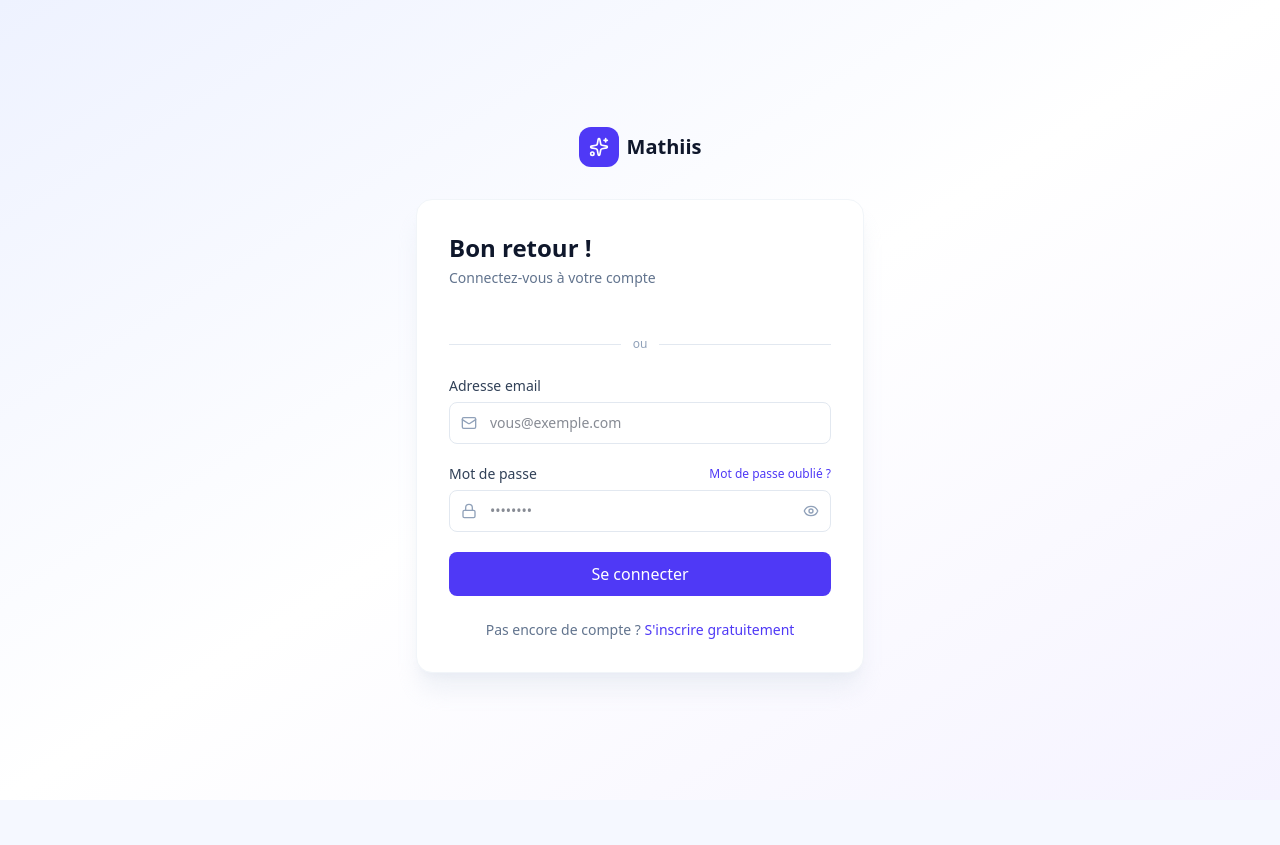
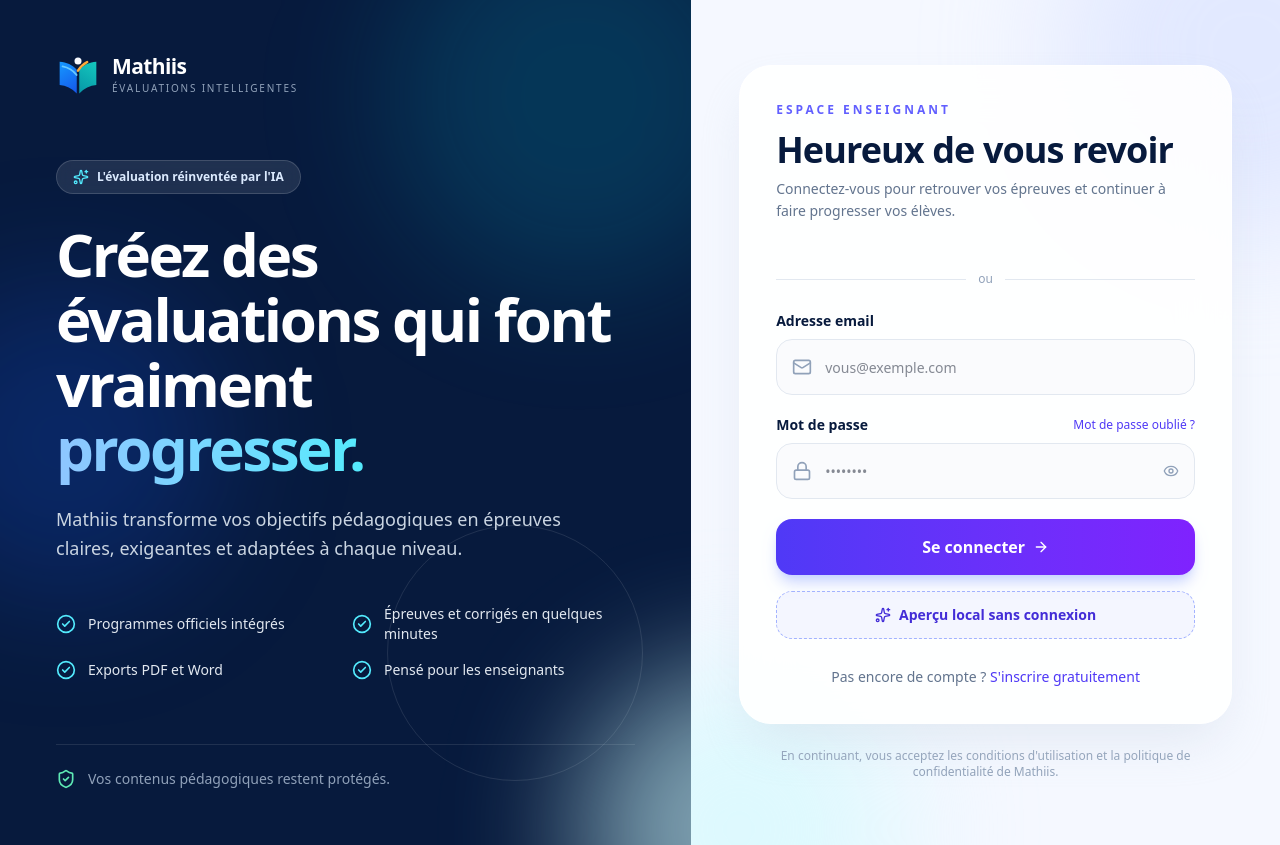
Before and after one commit to Leandre-oloke/mathiis-frontend, a Next.js app: page /auth/login in a window 1280 px wide. Before the commit the page ends 800 px from the top, so only its background shows below. Built offline with nearby package versions, Linux system fonts and the light colour scheme; no server answers.

Commit message:
feat: redesign login and add local preview access

```diff
--- a/src/app/auth/login/page.tsx
+++ b/src/app/auth/login/page.tsx
@@ -7,9 +7,10 @@ import { useForm } from "react-hook-form";
 import { zodResolver } from "@hookform/resolvers/zod";
 import { z } from "zod";
 import toast from "react-hot-toast";
-import { Sparkles, Mail, Lock, Loader2, Eye, EyeOff } from "lucide-react";
+import { Mail, Lock, Loader2, Eye, EyeOff, CheckCircle2, ShieldCheck, ArrowRight, Sparkles } from "lucide-react";
 import { useAuthStore } from "@/store/auth";
 import GoogleButton from "@/components/auth/GoogleButton";
+import { MathiisBrand } from "@/components/layout/MathiisBrand";
 
 const schema = z.object({
   email: z.string().email("Email invalide"),
@@ -22,6 +23,7 @@ export default function LoginPage() {
   const router = useRouter();
   const login = useAuthStore((s) => s.login);
   const resendVerification = useAuthStore((s) => s.resendVerification);
+  const enterDevPreview = useAuthStore((s) => s.enterDevPreview);
   const [showPassword, setShowPassword] = useState(false);
   const [unverifiedEmail, setUnverifiedEmail] = useState<string | null>(null);
 
@@ -59,22 +61,46 @@ export default function LoginPage() {
     }
   };
 
+  const handleLocalPreview = () => {
+    enterDevPreview();
+    toast.success("Mode aperçu local activé");
+    router.push("/dashboard");
+  };
+
   return (
-    <div className="min-h-screen bg-gradient-to-br from-indigo-50 via-white to-violet-50 flex items-center justify-center p-4">
-      <div className="w-full max-w-md">
-        {/* Logo */}
-        <div className="text-center mb-8">
-          <Link href="/" className="inline-flex items-center gap-2">
-            <div className="w-10 h-10 bg-indigo-600 rounded-xl flex items-center justify-center">
-              <Sparkles className="w-5 h-5 text-white" />
-            </div>
-            <span className="font-bold text-slate-900 text-xl">Mathiis</span>
-          </Link>
+    <main className="relative min-h-screen overflow-hidden bg-[#f5f8ff] lg:grid lg:grid-cols-[1.08fr_0.92fr]">
+      <section className="relative hidden min-h-screen overflow-hidden bg-[#071a3d] p-10 text-white lg:flex lg:flex-col lg:justify-between xl:p-14">
+        <div className="absolute -left-24 top-1/3 h-80 w-80 rounded-full bg-blue-600/20 blur-3xl" />
+        <div className="absolute -right-20 -top-24 h-96 w-96 rounded-full bg-cyan-400/15 blur-3xl" />
+        <div className="absolute bottom-16 right-12 h-64 w-64 rounded-full border border-white/10" />
+        <Link href="/" className="relative inline-flex w-fit"><MathiisBrand /></Link>
+        <div className="relative max-w-xl py-16">
+          <span className="inline-flex items-center gap-2 rounded-full border border-white/15 bg-white/10 px-4 py-2 text-xs font-semibold text-blue-100 backdrop-blur">
+            <Sparkles className="h-4 w-4 text-cyan-300" /> L&apos;évaluation réinventée par l&apos;IA
+          </span>
+          <h1 className="mt-7 text-5xl font-black leading-[1.08] tracking-[-0.04em] xl:text-6xl">
+            Créez des évaluations qui font vraiment <span className="bg-gradient-to-r from-blue-300 to-cyan-300 bg-clip-text text-transparent">progresser.</span>
+          </h1>
+          <p className="mt-6 max-w-lg text-lg leading-relaxed text-slate-300">Mathiis transforme vos objectifs pédagogiques en épreuves claires, exigeantes et adaptées à chaque niveau.</p>
+          <div className="mt-10 grid gap-4 sm:grid-cols-2">
+            {["Programmes officiels intégrés", "Épreuves et corrigés en quelques minutes", "Exports PDF et Word", "Pensé pour les enseignants"].map((benefit) => (
+              <div key={benefit} className="flex items-center gap-3 text-sm font-medium text-slate-200"><CheckCircle2 className="h-5 w-5 shrink-0 text-cyan-300" />{benefit}</div>
+            ))}
+          </div>
         </div>
+        <div className="relative flex items-center gap-3 border-t border-white/10 pt-6 text-sm text-slate-400"><ShieldCheck className="h-5 w-5 text-emerald-300" />Vos contenus pédagogiques restent protégés.</div>
+      </section>
 
-        <div className="bg-white rounded-2xl shadow-xl shadow-slate-200/60 border border-slate-100 p-8">
-          <h1 className="text-2xl font-bold text-slate-900 mb-1">Bon retour !</h1>
-          <p className="text-slate-500 text-sm mb-8">Connectez-vous à votre compte</p>
+      <section className="relative flex min-h-screen items-center justify-center px-4 py-10 sm:px-8 lg:px-12">
+        <div className="absolute right-[-10rem] top-[-9rem] h-96 w-96 rounded-full bg-indigo-200/40 blur-3xl" />
+        <div className="absolute bottom-[-9rem] left-[-7rem] h-80 w-80 rounded-full bg-cyan-100/60 blur-3xl" />
+        <div className="relative w-full max-w-lg">
+          <Link href="/" className="mb-8 inline-flex lg:hidden"><MathiisBrand theme="light" /></Link>
+
+          <div className="rounded-[2rem] border border-white bg-white/90 p-6 shadow-2xl shadow-slate-300/45 backdrop-blur-xl sm:p-9">
+          <p className="text-xs font-bold uppercase tracking-[0.25em] text-indigo-500">Espace enseignant</p>
+          <h2 className="mt-3 text-3xl font-black tracking-tight text-[#071a3d] sm:text-4xl">Heureux de vous revoir</h2>
+          <p className="mb-8 mt-2 text-sm leading-relaxed text-slate-500">Connectez-vous pour retrouver vos épreuves et continuer à faire progresser vos élèves.</p>
 
           <div className="mb-6">
             <GoogleButton />
@@ -82,16 +108,16 @@ export default function LoginPage() {
 
           <form onSubmit={handleSubmit(onSubmit)} className="space-y-5">
             <div>
-              <label className="block text-sm font-medium text-slate-700 mb-1.5">
+              <label className="mb-2 block text-sm font-bold text-[#071a3d]">
                 Adresse email
               </label>
               <div className="relative">
-                <Mail className="absolute left-3 top-1/2 -translate-y-1/2 w-4 h-4 text-slate-400" />
+                <Mail className="absolute left-4 top-1/2 h-5 w-5 -translate-y-1/2 text-slate-400" />
                 <input
                   {...register("email")}
                   type="email"
                   placeholder="vous@exemple.com"
-                  className="w-full pl-10 pr-4 py-2.5 border border-slate-200 rounded-lg text-sm focus:outline-none focus:ring-2 focus:ring-indigo-500 focus:border-transparent transition-all"
+                  className="h-14 w-full rounded-2xl border border-slate-200 bg-slate-50/70 pl-12 pr-4 text-sm outline-none transition-all focus:border-transparent focus:bg-white focus:ring-2 focus:ring-indigo-500"
                 />
               </div>
               {errors.email && (
@@ -100,8 +126,8 @@ export default function LoginPage() {
             </div>
 
             <div>
-              <div className="flex items-center justify-between mb-1.5">
-                <label className="block text-sm font-medium text-slate-700">
+              <div className="mb-2 flex items-center justify-between">
+                <label className="block text-sm font-bold text-[#071a3d]">
                   Mot de passe
                 </label>
                 <Link
@@ -112,17 +138,18 @@ export default function LoginPage() {
                 </Link>
               </div>
               <div className="relative">
-                <Lock className="absolute left-3 top-1/2 -translate-y-1/2 w-4 h-4 text-slate-400" />
+                <Lock className="absolute left-4 top-1/2 h-5 w-5 -translate-y-1/2 text-slate-400" />
                 <input
                   {...register("password")}
                   type={showPassword ? "text" : "password"}
                   placeholder="••••••••"
-                  className="w-full pl-10 pr-10 py-2.5 border border-slate-200 rounded-lg text-sm focus:outline-none focus:ring-2 focus:ring-indigo-500 focus:border-transparent transition-all"
+                  className="h-14 w-full rounded-2xl border border-slate-200 bg-slate-50/70 pl-12 pr-12 text-sm outline-none transition-all focus:border-transparent focus:bg-white focus:ring-2 focus:ring-indigo-500"
                 />
                 <button
                   type="button"
                   onClick={() => setShowPassword(!showPassword)}
-                  className="absolute right-3 top-1/2 -translate-y-1/2 text-slate-400 hover:text-slate-600"
+                  aria-label={showPassword ? "Masquer le mot de passe" : "Afficher le mot de passe"}
+                  className="absolute right-4 top-1/2 -translate-y-1/2 text-slate-400 hover:text-slate-600"
                 >
                   {showPassword ? <EyeOff className="w-4 h-4" /> : <Eye className="w-4 h-4" />}
                 </button>
@@ -135,7 +162,7 @@ export default function LoginPage() {
             <button
               type="submit"
               disabled={isSubmitting}
-              className="w-full flex items-center justify-center gap-2 bg-indigo-600 text-white py-2.5 rounded-lg font-medium hover:bg-indigo-700 transition-colors disabled:opacity-60 disabled:cursor-not-allowed"
+              className="flex h-14 w-full items-center justify-center gap-2 rounded-2xl bg-gradient-to-r from-indigo-600 to-violet-600 font-bold text-white shadow-lg shadow-indigo-200 transition hover:-translate-y-0.5 hover:shadow-xl disabled:cursor-not-allowed disabled:opacity-60"
             >
               {isSubmitting ? (
                 <>
@@ -143,7 +170,7 @@ export default function LoginPage() {
                   Connexion...
                 </>
               ) : (
-                "Se connecter"
+                <>Se connecter <ArrowRight className="h-4 w-4" /></>
               )}
             </button>
           </form>
@@ -158,14 +185,22 @@ export default function LoginPage() {
             </button>
           )}
 
-          <p className="mt-6 text-center text-sm text-slate-500">
+          {process.env.NODE_ENV === "development" && (
+            <button type="button" onClick={handleLocalPreview} className="mt-4 flex h-12 w-full items-center justify-center gap-2 rounded-2xl border border-dashed border-indigo-300 bg-indigo-50/70 text-sm font-bold text-indigo-700 transition hover:border-indigo-500 hover:bg-indigo-100">
+              <Sparkles className="h-4 w-4" /> Aperçu local sans connexion
+            </button>
+          )}
+
+          <p className="mt-7 text-center text-sm text-slate-500">
             Pas encore de compte ?{" "}
             <Link href="/auth/register" className="text-indigo-600 font-medium hover:underline">
               S&apos;inscrire gratuitement
             </Link>
           </p>
+          </div>
+          <p className="mt-6 text-center text-xs text-slate-400">En continuant, vous acceptez les conditions d&apos;utilisation et la politique de confidentialité de Mathiis.</p>
         </div>
-      </div>
-    </div>
+      </section>
+    </main>
   );
 }
--- a/src/components/layout/MathiisBrand.tsx
+++ b/src/components/layout/MathiisBrand.tsx
@@ -3,9 +3,10 @@ import { cn } from "@/lib/utils";
 interface MathiisBrandProps {
   compact?: boolean;
   className?: string;
+  theme?: "dark" | "light";
 }
 
-export function MathiisBrand({ compact = false, className }: MathiisBrandProps) {
+export function MathiisBrand({ compact = false, className, theme = "dark" }: MathiisBrandProps) {
   return (
     <div className={cn("flex items-center gap-3", className)}>
       <svg
@@ -31,8 +32,8 @@ export function MathiisBrand({ compact = false, className }: MathiisBrandProps)
       </svg>
       {!compact && (
         <div className="min-w-0">
-          <div className="text-[21px] font-extrabold leading-none tracking-[-0.03em] text-white">Mathiis</div>
-          <div className="mt-1 text-[10px] font-medium uppercase tracking-[0.18em] text-slate-400">Évaluations intelligentes</div>
+          <div className={cn("text-[21px] font-extrabold leading-none tracking-[-0.03em]", theme === "dark" ? "text-white" : "text-[#071a3d]")}>Mathiis</div>
+          <div className={cn("mt-1 text-[10px] font-medium uppercase tracking-[0.18em]", theme === "dark" ? "text-slate-400" : "text-slate-500")}>Évaluations intelligentes</div>
         </div>
       )}
     </div>
```
Also changed, not shown: src/store/auth.ts (+25 -1 lines).
